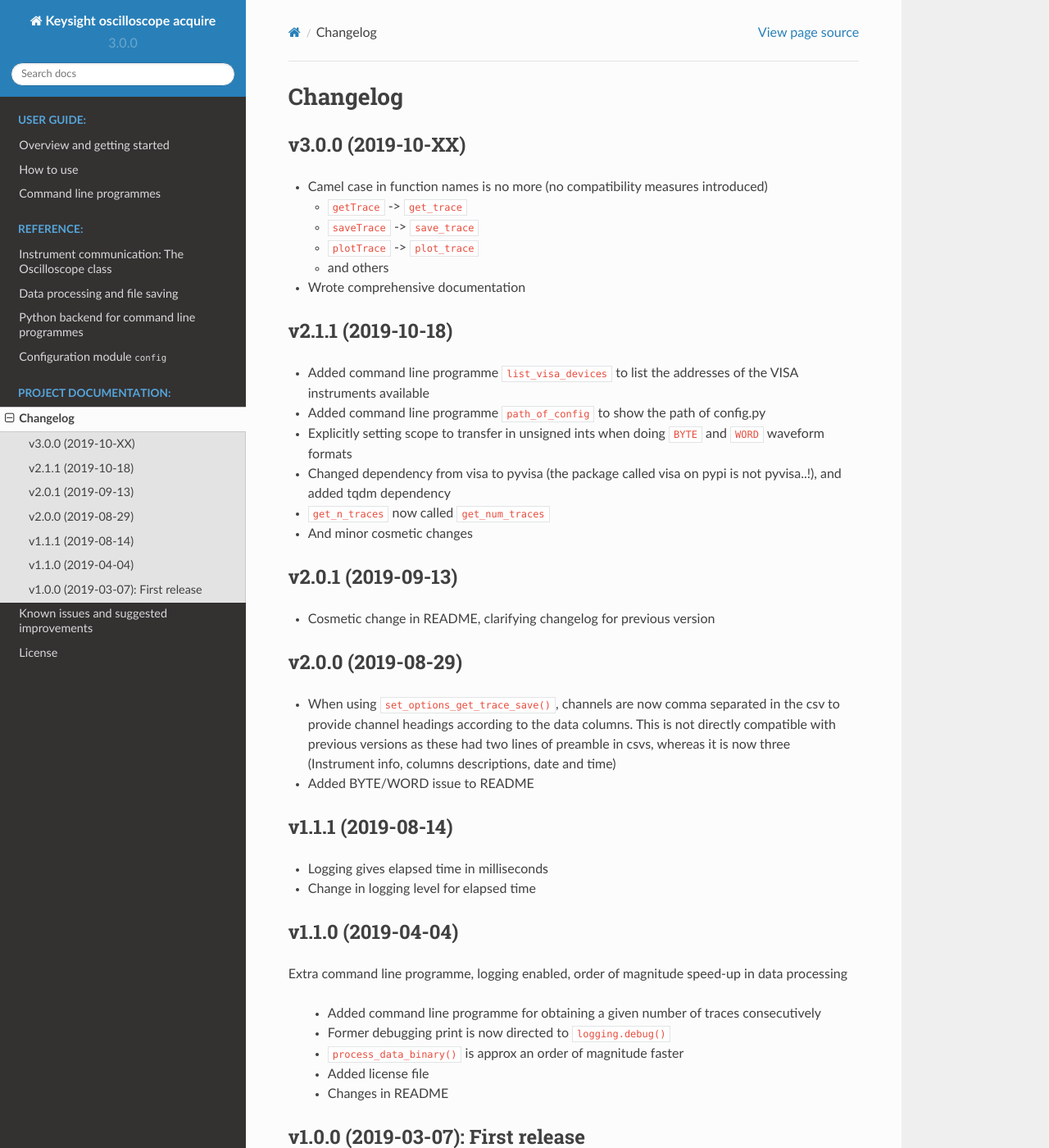
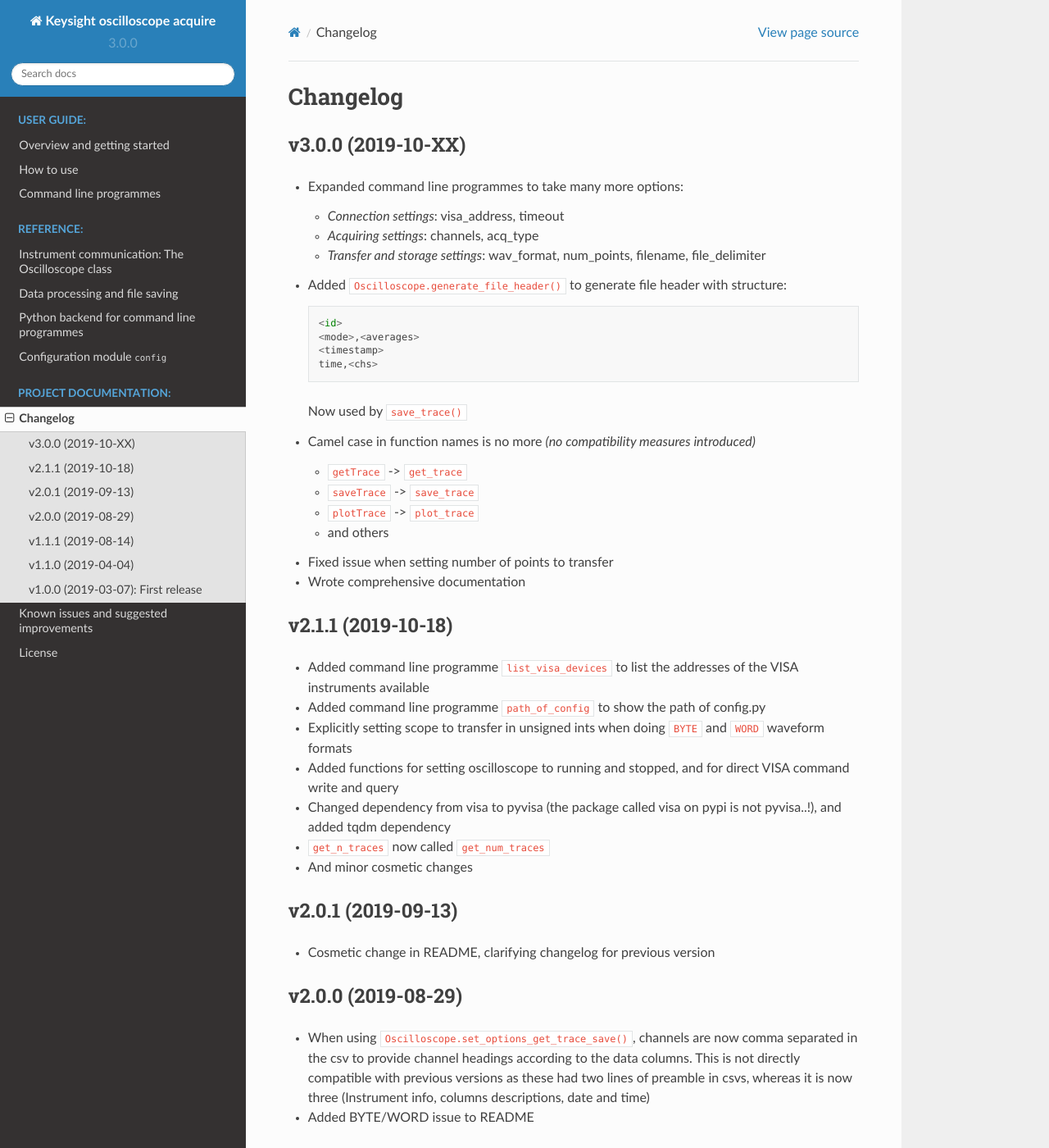
Before and after one commit to asvela/keyoscacquire, a Sphinx documentation site: the page built from keyoscacquire/docs/changelog.rst, in a window 1280 px wide and 1400 px high. Shown: the whole window at 82% size. Built offline with Sphinx 7.4.7 and the Read the Docs theme 2.0.0, drawn with Linux system fonts in a browser that asks for light colours; some of the changed text lies outside the part shown.

Commit message:
(docs) updating changelog

```diff
--- a/keyoscacquire/docs/changelog.rst
+++ b/keyoscacquire/docs/changelog.rst
@@ -5,12 +5,29 @@
 v3.0.0 (2019-10-XX)
 -------------------
 
-- Camel case in function names is no more (no compatibility measures introduced)
+- Expanded command line programmes to take many more options:
+
+  * *Connection settings*: visa_address, timeout
+  * *Acquiring settings*: channels, acq_type
+  * *Transfer and storage settings*: wav_format, num_points, filename, file_delimiter
+
+- Added ``Oscilloscope.generate_file_header()`` to generate file header with structure::
+
+        <id>
+        <mode>,<averages>
+        <timestamp>
+        time,<chs>
+
+  Now used by ``save_trace()``
+
+- Camel case in function names is no more *(no compatibility measures introduced)*
 
   * ``getTrace`` -> ``get_trace``
   * ``saveTrace`` -> ``save_trace``
   * ``plotTrace`` -> ``plot_trace``
   * and others
+
+- Fixed issue when setting number of points to transfer
 
 - Wrote comprehensive documentation
 
@@ -24,6 +41,8 @@
 - Added command line programme ``path_of_config`` to show the path of config.py
 
 - Explicitly setting scope to transfer in unsigned ints when doing ``BYTE`` and ``WORD`` waveform formats
+
+- Added functions for setting oscilloscope to running and stopped, and for direct VISA command write and query
 
 - Changed dependency from visa to pyvisa (the package called visa on pypi is not pyvisa..!), and added tqdm dependency
 
@@ -39,7 +58,7 @@
 
 v2.0.0 (2019-08-29)
 -------------------
-- When using ``set_options_get_trace_save()``, channels are now comma separated in the csv to provide channel headings according to the data columns. This is not directly compatible with previous versions as these had two lines of preamble in csvs, whereas it is now three (Instrument info, columns descriptions, date and time)
+- When using ``Oscilloscope.set_options_get_trace_save()``, channels are now comma separated in the csv to provide channel headings according to the data columns. This is not directly compatible with previous versions as these had two lines of preamble in csvs, whereas it is now three (Instrument info, columns descriptions, date and time)
 
 - Added BYTE/WORD issue to README
 
@@ -59,7 +78,7 @@
 
   - Former debugging print is now directed to ``logging.debug()``
 
-  - ``process_data_binary()`` is approx an order of magnitude faster
+  - ``Oscilloscope.process_data_binary()`` is approx an order of magnitude faster
 
   - Added license file
 
```
